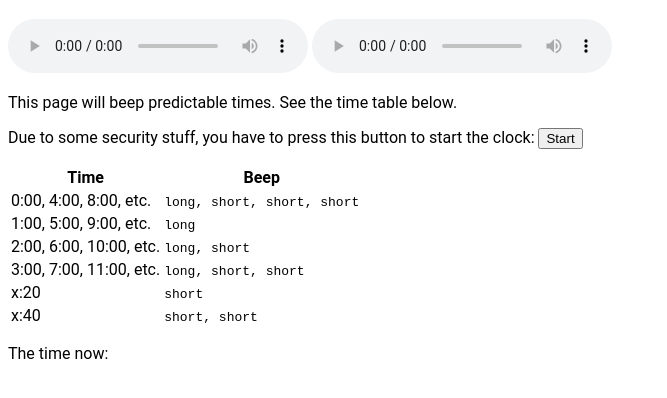
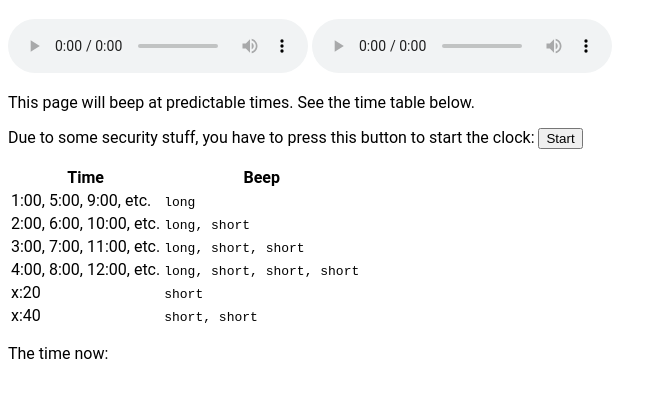
Before and after one commit to jkoop/passive-audible-clock, a plain HTML site: page index.html in a window 1280 px wide. Shown: the part 62-460 px from the top of the page, without its empty margins (0-667 px from the left). Drawn offline with Linux system fonts and the light colour scheme.

Commit message:
fixed typo

```diff
--- a/index.html
+++ b/index.html
@@ -20,7 +20,7 @@
     <audio id="short-beep" src="short-beep.opus" controls></audio>
 
     <p>
-        This page will beep predictable times. See the time table below.
+        This page will beep at predictable times. See the time table below.
     </p>
 
     <p>
@@ -37,10 +37,6 @@
         </thead>
         <tbody>
             <tr>
-                <td>0:00, 4:00, 8:00, etc.</td>
-                <td><code>long, short, short, short</code></td>
-            </tr>
-            <tr>
                 <td>1:00, 5:00, 9:00, etc.</td>
                 <td><code>long</code></td>
             </tr>
@@ -51,6 +47,10 @@
             <tr>
                 <td>3:00, 7:00, 11:00, etc.</td>
                 <td><code>long, short, short</code></td>
+            </tr>
+            <tr>
+                <td>4:00, 8:00, 12:00, etc.</td>
+                <td><code>long, short, short, short</code></td>
             </tr>
             <tr>
                 <td>x:20</td>
```
